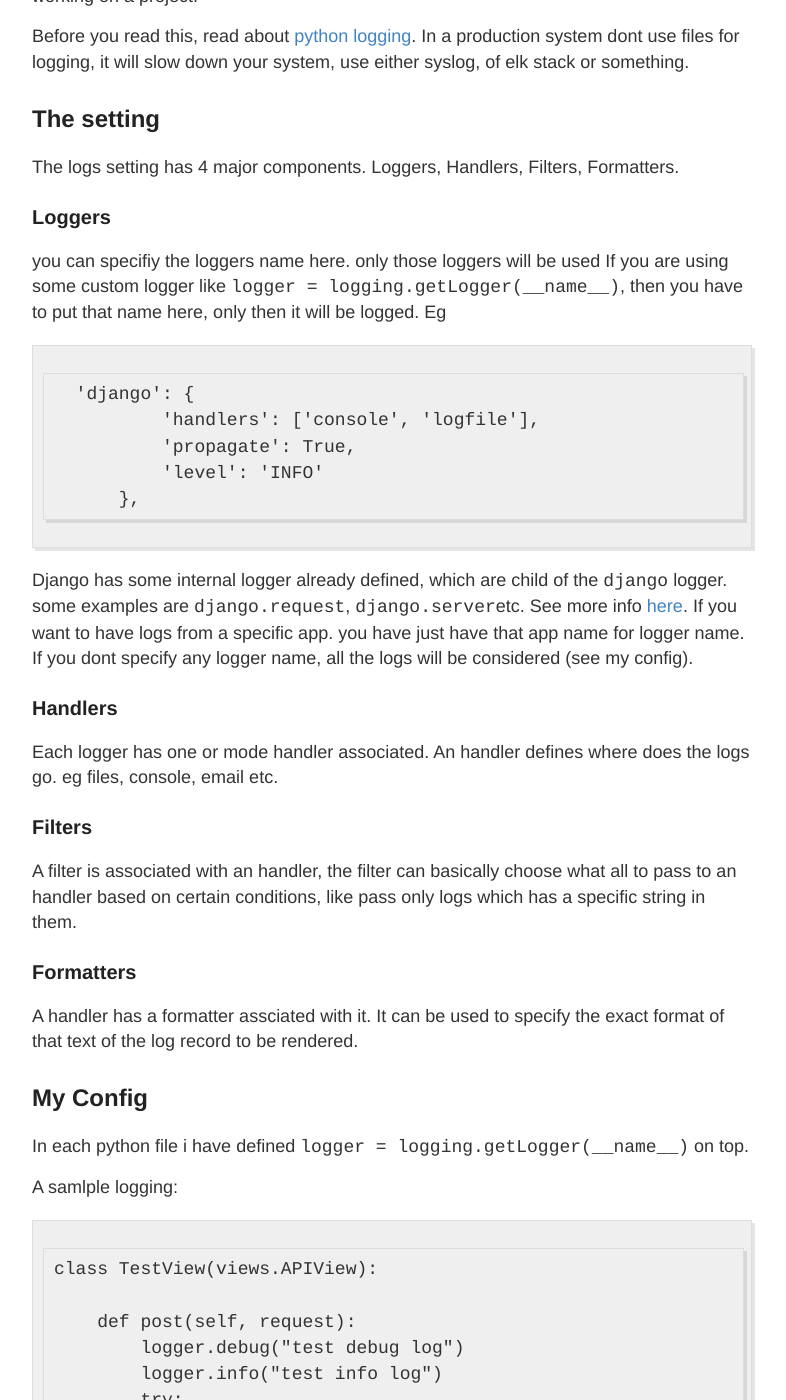
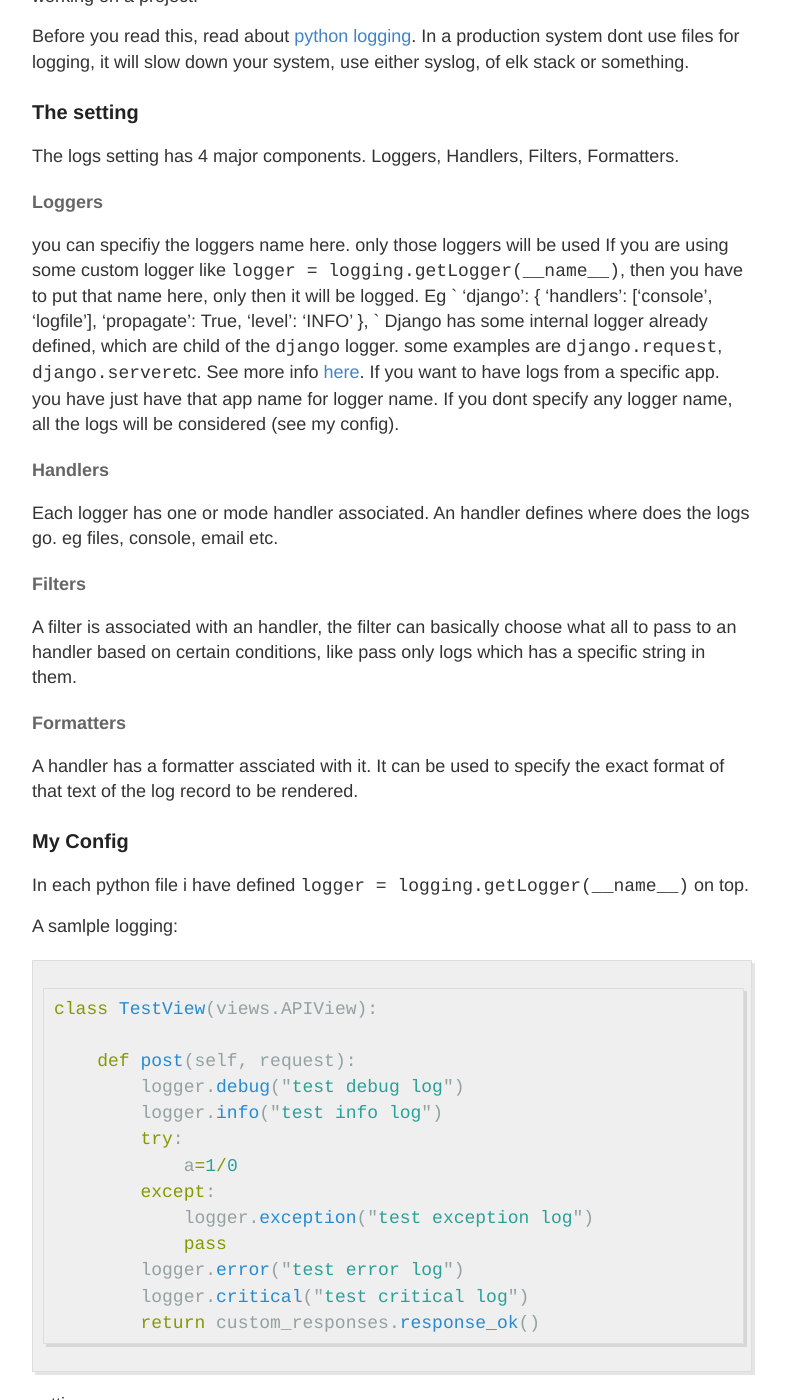
Before and after one commit to nithinmurali/blog, a Jekyll site: the page built from _posts/2019-01-25-Django-Logging.md, in a window 1280 px wide and 1400 px high, scrolled down 268 px. Shown: the whole window, without its empty margins (248-1034 px from the left). Built offline with Jekyll 4.4.1, drawn with Linux system fonts in a browser that asks for light colours; comment, search, counter and statistics services are not loaded; some of the changed text lies outside the part shown.

Commit message:
Update 2019-01-25-Django-Logging.md

````diff
--- a/_posts/2019-01-25-Django-Logging.md
+++ b/_posts/2019-01-25-Django-Logging.md
@@ -7,38 +7,38 @@ This is a short article about django(drf) logging. This are basically what i fig
 
 Before you read this, read about [python logging](https://medium.com/@imnmfotmal/logging-in-python-for-library-6e13b37b1930). In a production system dont use files for logging, it will slow down your system, use either syslog, of elk stack or something.
 
-## The setting
+### The setting
 
 The logs setting has 4 major components. Loggers, Handlers, Filters, Formatters.
 
-### Loggers
+#### Loggers
 you can specifiy the loggers name here. only those loggers will be used
 If you are using some custom logger like  `logger = logging.getLogger(__name__)`, then you have to put that name here, only then it will be logged. Eg
-```
+`
   'django': {
           'handlers': ['console', 'logfile'],
           'propagate': True,
           'level': 'INFO'
       },
-```
+`
 Django has some internal logger already defined, which are child of the `django` logger. some examples are `django.request`, `django.server`etc. See more info [here](https://docs.djangoproject.com/en/2.1/topics/logging/#django). If you want to have logs from a specific app. you have just have that app name for logger name. If you dont specify any logger name, all the logs will be considered (see my config).
 
-### Handlers
+#### Handlers
 Each logger has one or mode handler associated. An handler defines where does the logs go. eg files, console, email etc.
 
-### Filters
+#### Filters
 A filter is associated with an handler, the filter can basically choose what all to pass to an handler based on certain conditions, like pass only logs which has a specific string in them.
 
-### Formatters
+#### Formatters
 A handler has a formatter assciated with it. It can be used to specify the exact format of that text of the log record to be rendered.
 
-## My Config
+### My Config
 
 In each python file i have defined `logger = logging.getLogger(__name__)` on top.
 
 A samlple logging:
 
-```
+```python
 class TestView(views.APIView):
 
     def post(self, request):
````
